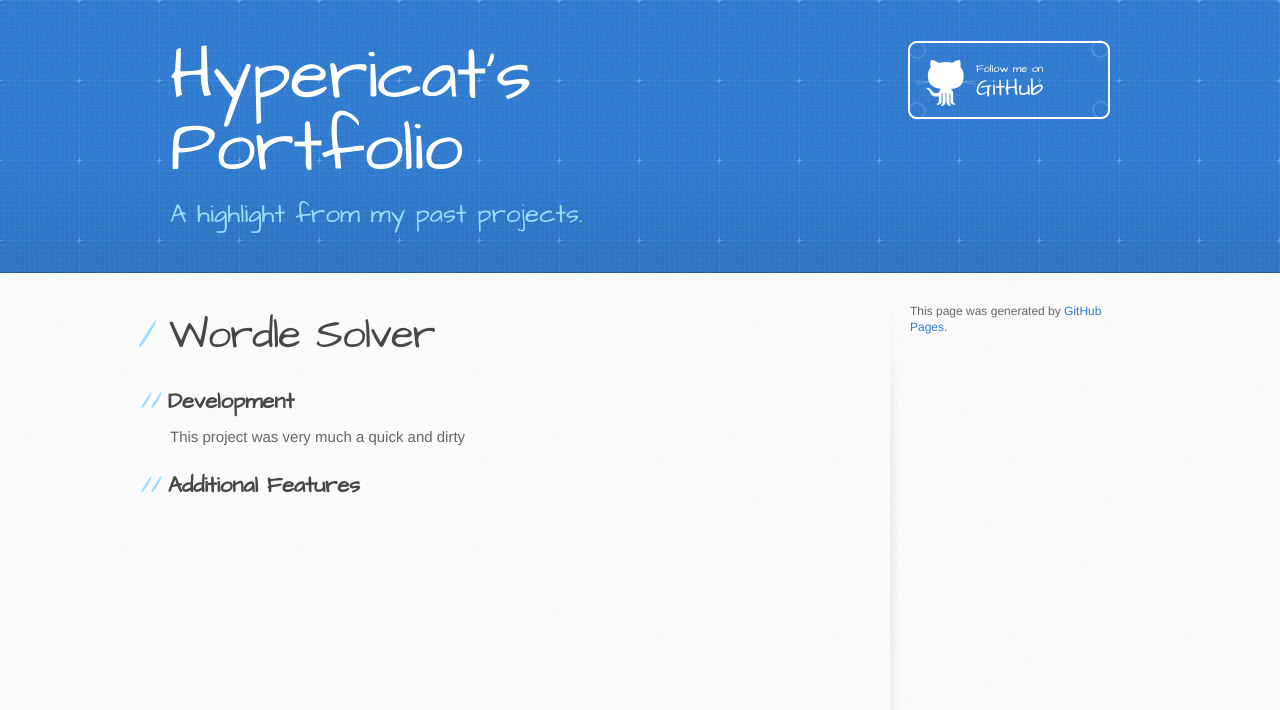
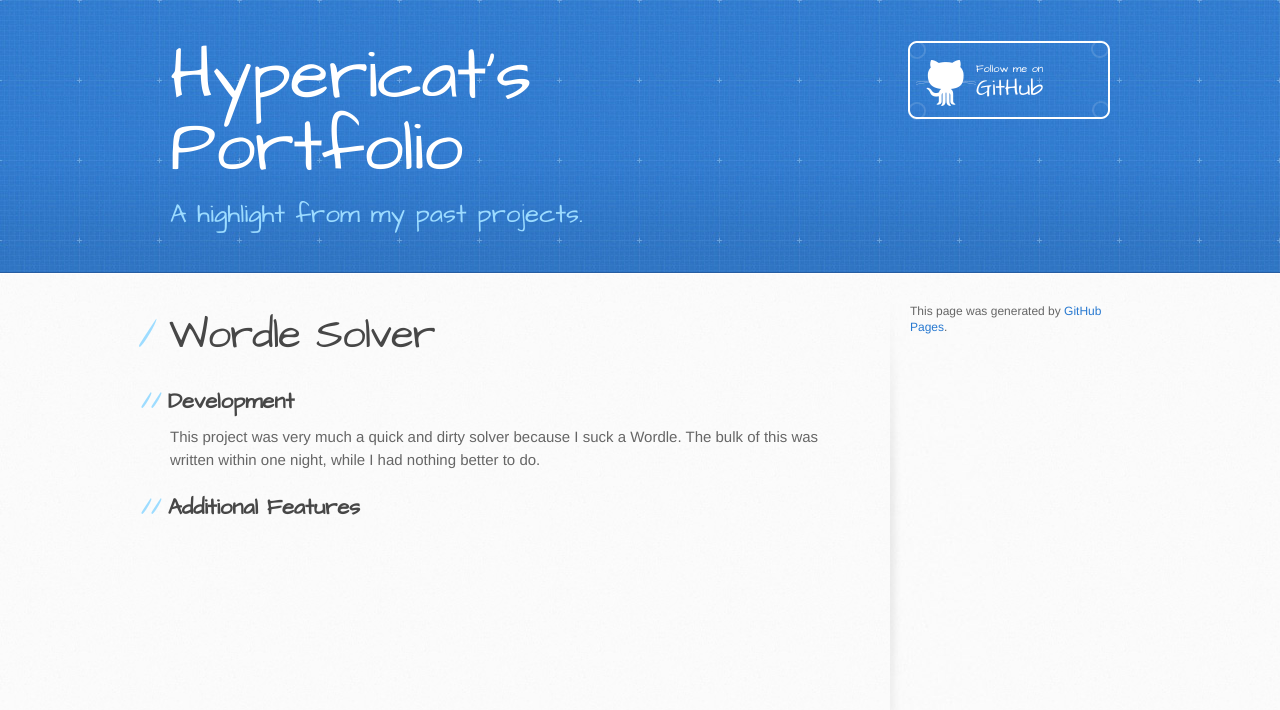
Before and after one commit to Hypericat/Hypericat.github.io, a Jekyll site: the page built from WordleSolver.md, in a window 1280 px wide. Shown: the top 710 px of the page. Built offline with Jekyll 4.4.1, drawn with Linux system fonts in a browser that asks for light colours; our own code applies the rules of GitHub Pages for plain Markdown files.

Commit message:
Auto push

```diff
--- a/WordleSolver.md
+++ b/WordleSolver.md
@@ -4,6 +4,6 @@ layout: default
 # Wordle Solver
 
 ## Development
-This project was very much a quick and dirty
+This project was very much a quick and dirty solver because I suck a Wordle. The bulk of this was written within one night, while I had nothing better to do.
 
 ## Additional Features
```
Also changed, not shown: index.md (+6 -6 lines).
